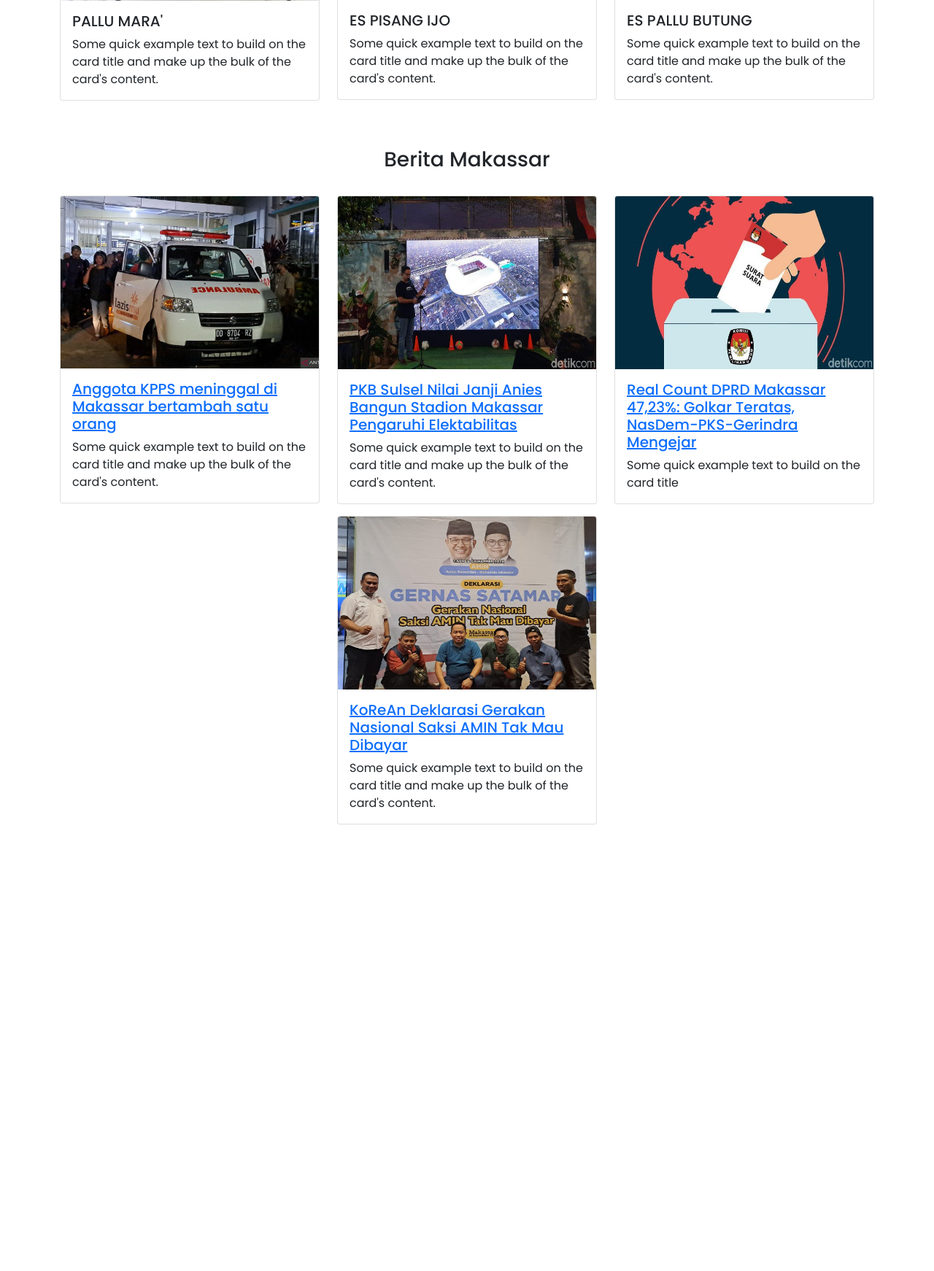
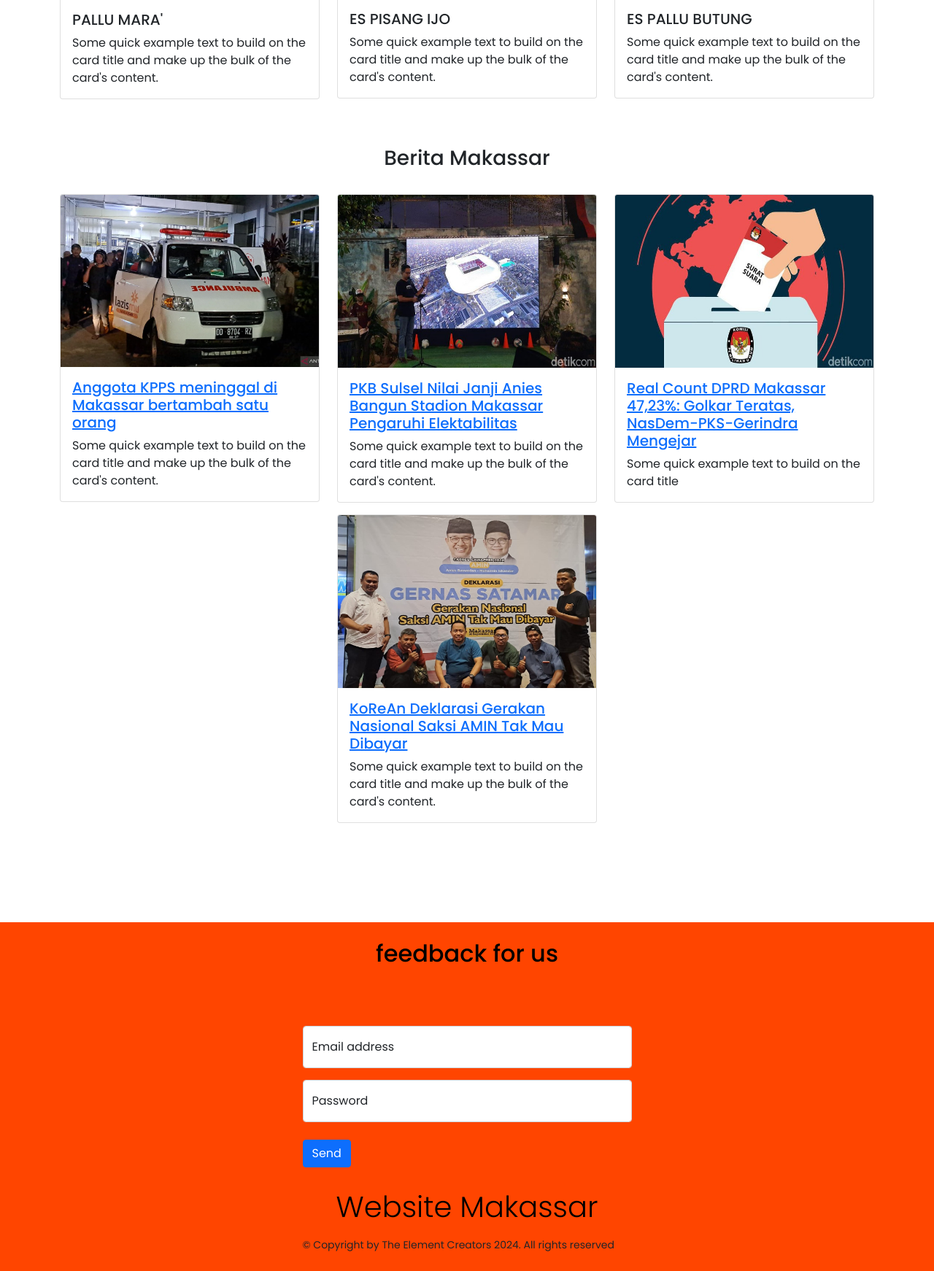
Before and after one commit to shilmaaaa/website-makassar, a PHP site: page / in a window 1280 px wide. Shown: the part 3039-4781 px from the top of the page at 73% size. Before the commit the page ends 4169 px from the top, so only its background shows below. Run offline with PHP 8.4, Linux system fonts and the light colour scheme.

Commit message:
perubahan2

```diff
--- a/index.html
+++ b/index.html
@@ -44,13 +44,11 @@
         </div>
       </div>
     </nav>
-    <div class="glass">
     <div class="bg">
        <div class="container">
         <div class="text">
           <h1>SELAMAT DATANG DI WEBSITE MAKASSAR</h1>
           <p>Menceritakan tentang Kota Makassar dan Keunikannya untuk diketahui oleh Orang Lain</p>
-         </div>
         </div>
        </div>
     </div>
@@ -72,7 +70,7 @@
             </div>
             <div class="col-md-5">
               <p class="info">
-                Lorem ipsum dolor sit amet consectetur adipisicing elit. Tenetur voluptas molestiae sint sunt culpa blanditiis quo, aspernatur aut consectetur? Repellat labore qui, dolorem et ex voluptate perferendis porro dolore alias facere, aliquam accusantium impedit quam similique aperiam repudiandae velit provident!
+              Kota Makassar adalah Ibukota Provinsi Sulawesi Selatan klik tombol ini untuk membaca lebih tentang Kota Makassar
                </p>
                <a href="sejarah.html"><button>Selengkapnya</button></a>
             </div>
@@ -131,7 +129,7 @@
         <div class="container">
           <div class="row">
             <div class="col">
-            <a name="tradisional"> <h2 class="text-center">Tradisional Makassar</h2></a>
+            <a name="tradisional"><h2 class="text-center">Tradisional Makassar</h2></a>
               <br>
             </div>
           </div>
@@ -241,8 +239,44 @@
                 </div>
               </div>
         </div>
+      </section>
+      <br>
+      <br>
+      <br>
+      <section id="komentar">
+        <footer class="bg- py-4 mt-5" style="background-color: orangered;">
+          <div class="container">
+            <div class="row">
+              <div class="col">
+                <h2 class="text-center" style="color: black;">feedback for us</h2>
+                <br>
+                <br>
+                <br>
+              </div>
+            </div>
+            <div class="row justify-content-center" style="text-align: justify;">
+              <div class="col-md-5 justify-content-center">
+                <div class="form-floating mb-3">
+                  <input type="email" class="form-control" id="floatingInput" placeholder="name@example.com">
+                  <label for="floatingInput">Email address</label>
+                </div>
+                <div class="form-floating">
+                  <input type="password" class="form-control" id="floatingPassword" placeholder="Password">
+                  <label for="floatingPassword">Password</label>
+                  <br>
+                  <div>
+                    <button type="button" class="btn btn-primary">Send</button>
+                  </div>
+                </div>
+                <p class="display-6" style="text-align: center;">Website Makassar</p>
+                <small>&copy; Copyright by The Element Creators 2024. All rights reserved</small>
+            </div>
+          </div>
+        </footer>
+      </section>
+      <!-- feedback -->
 
-      </section>
+
     <!-- Optional JavaScript; choose one of the two! -->
 
     <!-- Option 1: Bootstrap Bundle with Popper -->
--- a/style.css
+++ b/style.css
@@ -39,7 +39,7 @@ iframe {
   padding: 50px;
   margin-top: 100px;
   width: 1100px;
-  color: black;
+  color: aliceblue;
 }
 .info {
   text-align: justify;
@@ -58,10 +58,8 @@ button:hover {
   transition: 0.6s;
   cursor: pointer;
 }
-.glass {
-  background: linear-gradient(135deg, rgba(255, 255, 255, 0.1), rgba(255, 255, 255, 0));
-  backdrop-filter: blur(10px);
-  -webkit-backdrop-filter: blur(10px);
-  border-radius: 10px;
-  border: 1px solid;
+#komentar p {
+  text-align: justify;
+  color: black;
+  padding-top: 30px;
 }
```
Also changed, not shown: sejarah.html (+9 -15 lines), logo/Coat_of_Arms_of_Makassar_(1667).svg.png (added), logo/Logo SMK.png (added). Lines whose indentation alone changed are shown as unchanged.
